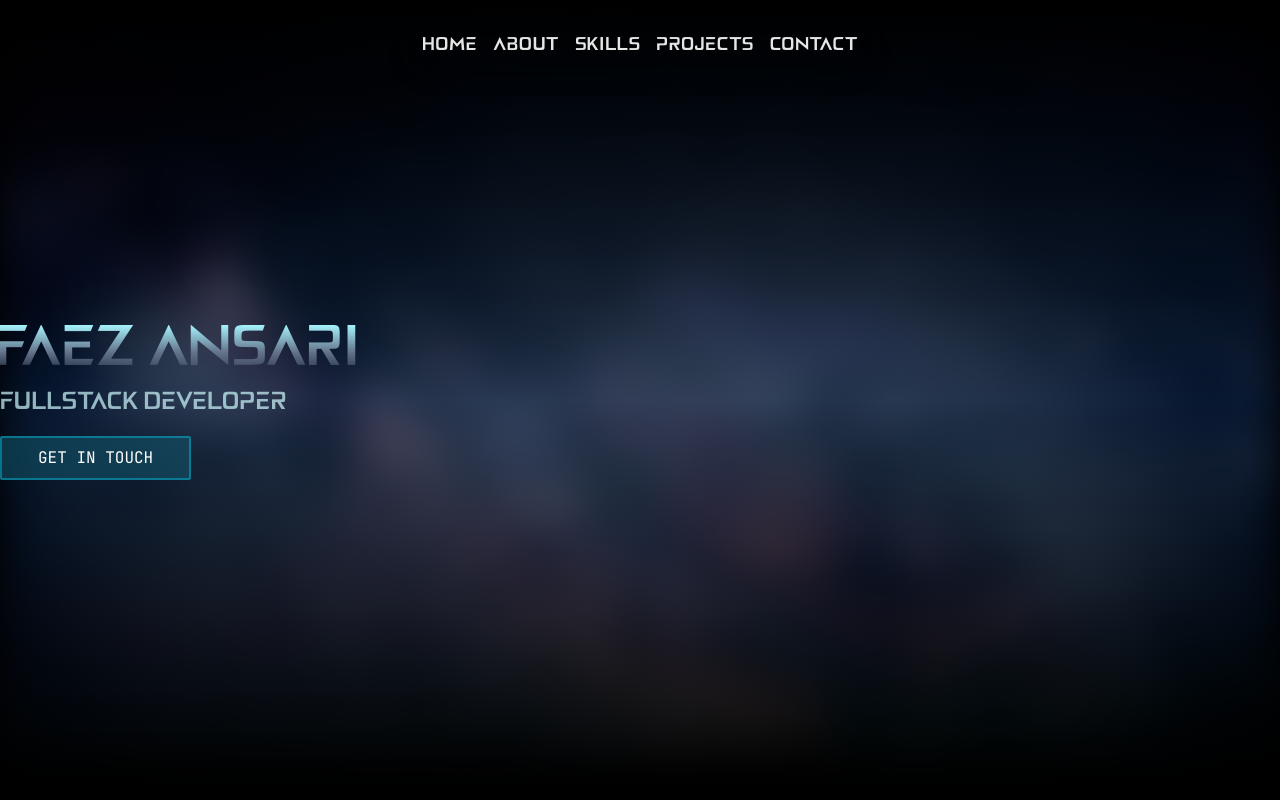
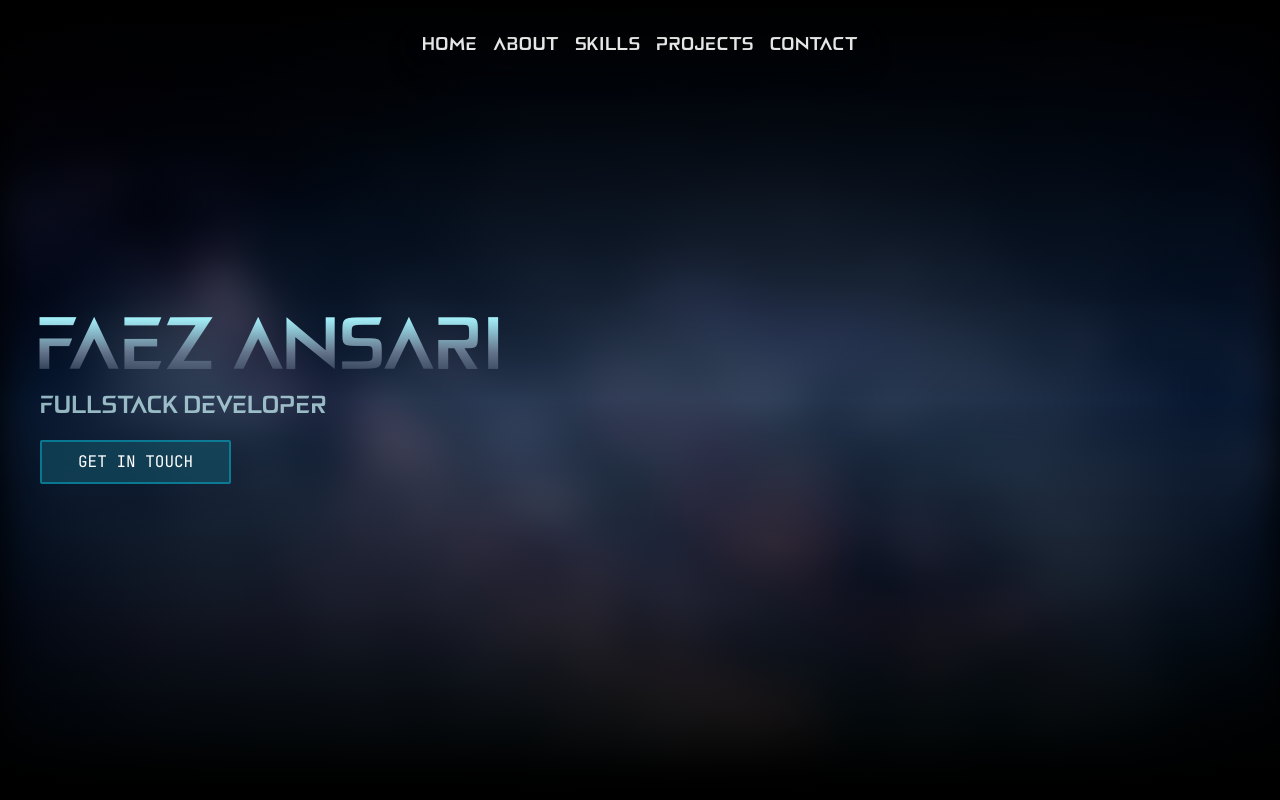
Before and after one commit to Faeziix/portfolio, a Next.js app: page / in a window 1280 px wide. Shown: the top 800 px of the page. Built offline with nearby package versions, Linux system fonts and the light colour scheme.

Commit message:
Adjusting hero

```diff
--- a/components/home/hero/hero.tsx
+++ b/components/home/hero/hero.tsx
@@ -30,8 +30,8 @@ function Hero() {
           className="bg object-fit absolute left-0 top-0 h-[96vh] w-full select-none"
         />
       </div>
-      <div className="flex xs:px-10 h-full w-full max-w-7xl flex-col items-center justify-center text-left md:items-start">
-        <h1 className="relative md:-left-1 -mb-md text-center font-bold md:text-left">
+      <div className="xs:px-10 flex h-full w-full max-w-7xl flex-col md:px-10 items-center justify-center text-left md:items-start">
+        <h1 className="relative -mb-md text-center lg:text-7xl font-bold md:-left-1 md:text-left">
           <span className={`${styles.neon} ${styles.primary_gradient}`}>
             FAEZ{" "}
           </span>
@@ -41,12 +41,12 @@ function Hero() {
         </h1>
         <h2
           id="title"
-          className="relative mt-5 text-left md:text-2xl text-lg font-bold text-cyan-100 text-opacity-70"
+          className="relative mt-5 text-left text-lg font-bold text-cyan-100 text-opacity-70 md:text-2xl"
         >
           FullStack Developer
         </h2>
         <Link href="#contact">
-          <Button className="bg-cyan-800/50 border-2 border-cyan-500/50 text-white backdrop-blur-md">
+          <Button className="border-2 border-cyan-500/50 bg-cyan-800/50 text-white backdrop-blur-md">
             GET IN TOUCH
           </Button>
         </Link>
```
